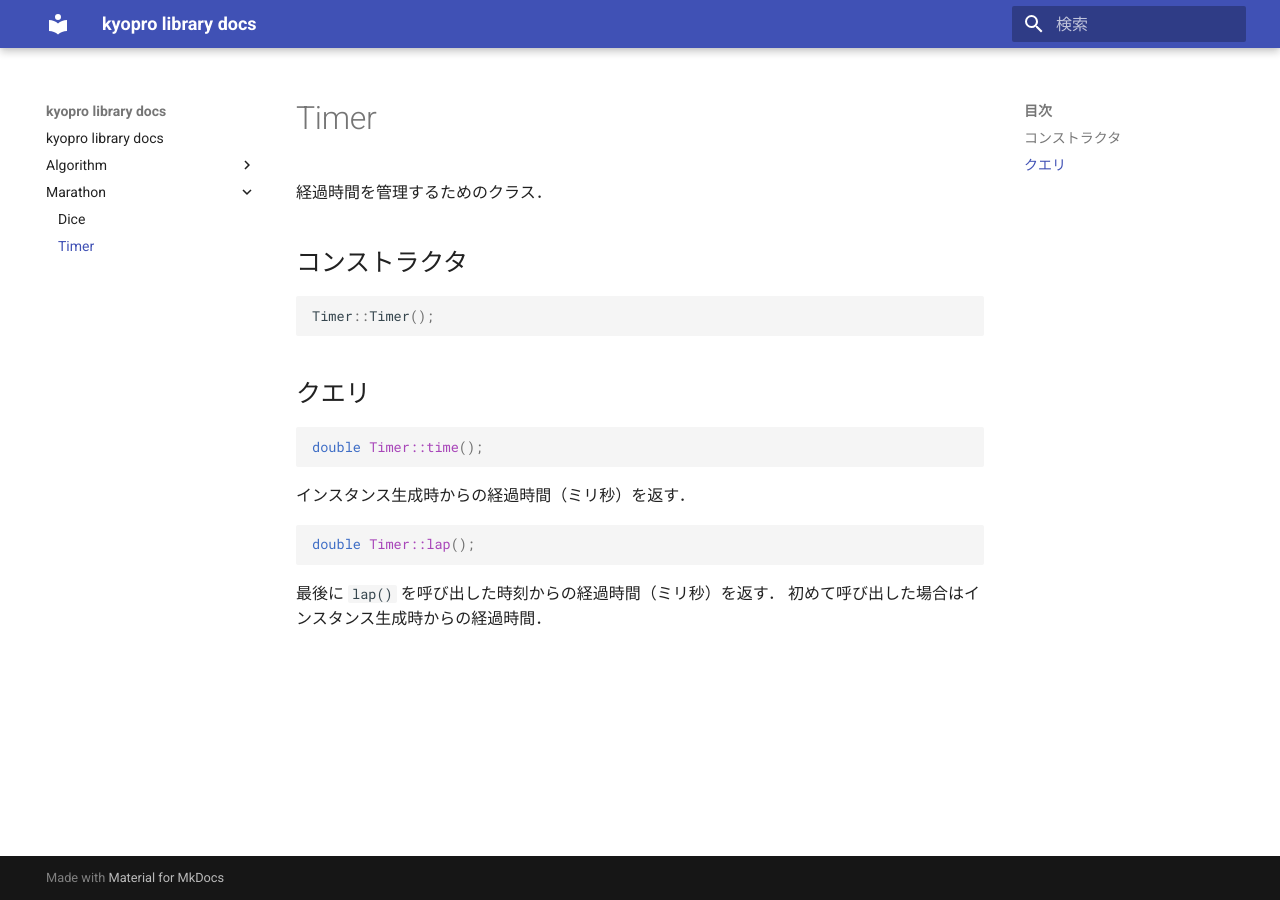
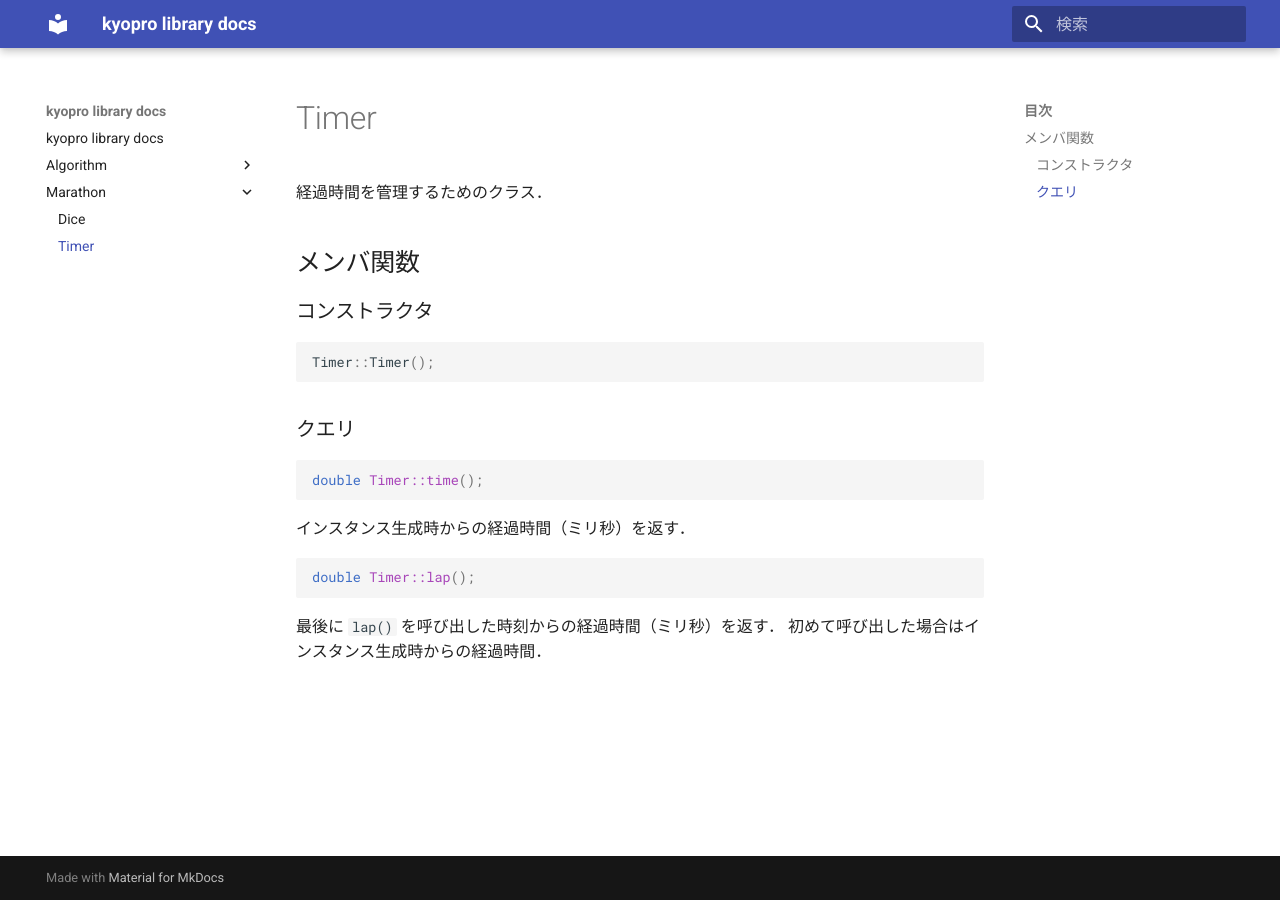
Before and after one commit to nono927/kyopro, an MkDocs documentation site: the page built from docs/docs/marathon/timer.md, in a window 1280 px wide. Built offline with MkDocs 1.6.1 and Material for MkDocs 9.7.7, drawn with Linux system fonts in a browser that asks for light colours; nearby versions of some CDN libraries.

Commit message:
modified timer docs

````diff
--- a/docs/docs/marathon/timer.md
+++ b/docs/docs/marathon/timer.md
@@ -2,13 +2,15 @@
 
 経過時間を管理するためのクラス．
 
-## コンストラクタ
+## メンバ関数
+
+### コンストラクタ
 
 ```cpp
 Timer::Timer();
 ```
 
-## クエリ
+### クエリ
 
 ```cpp
 double Timer::time();
````
